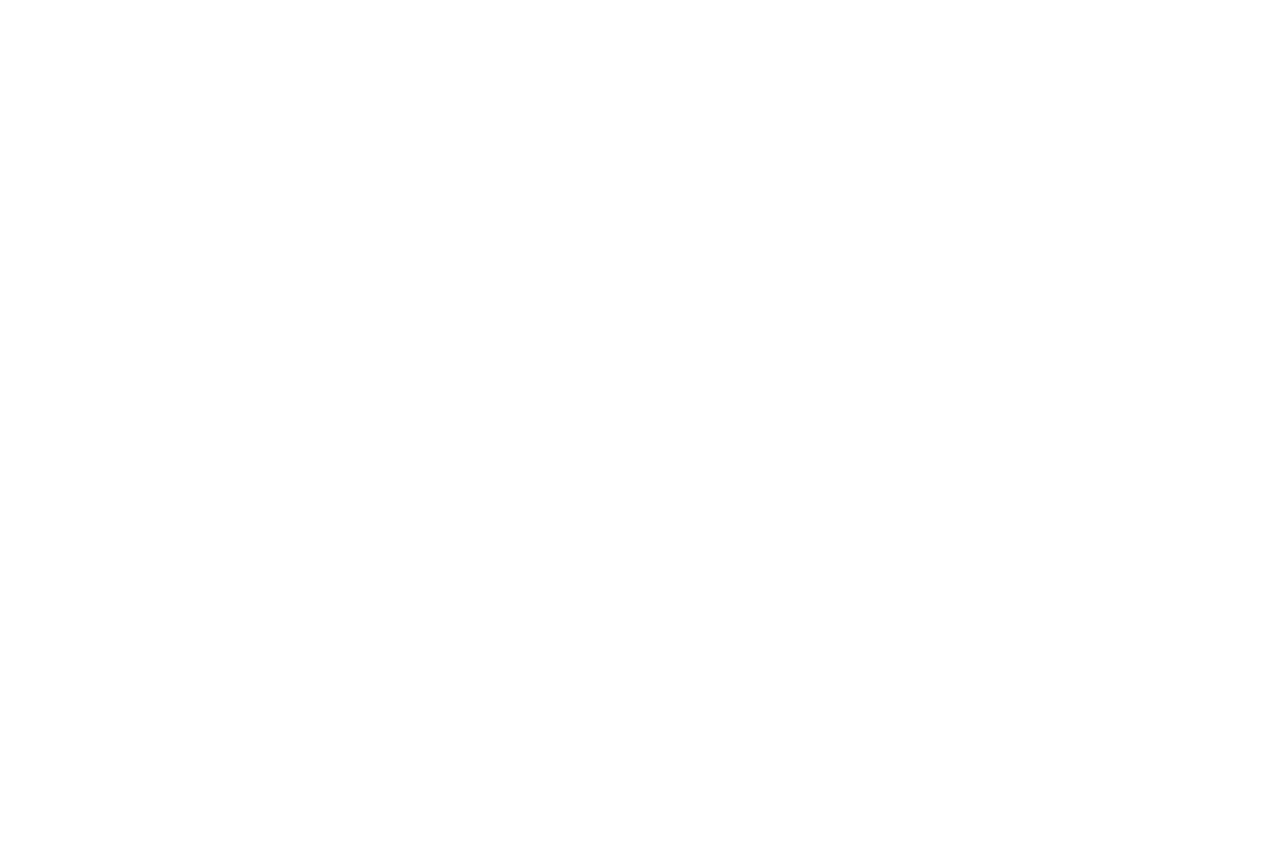
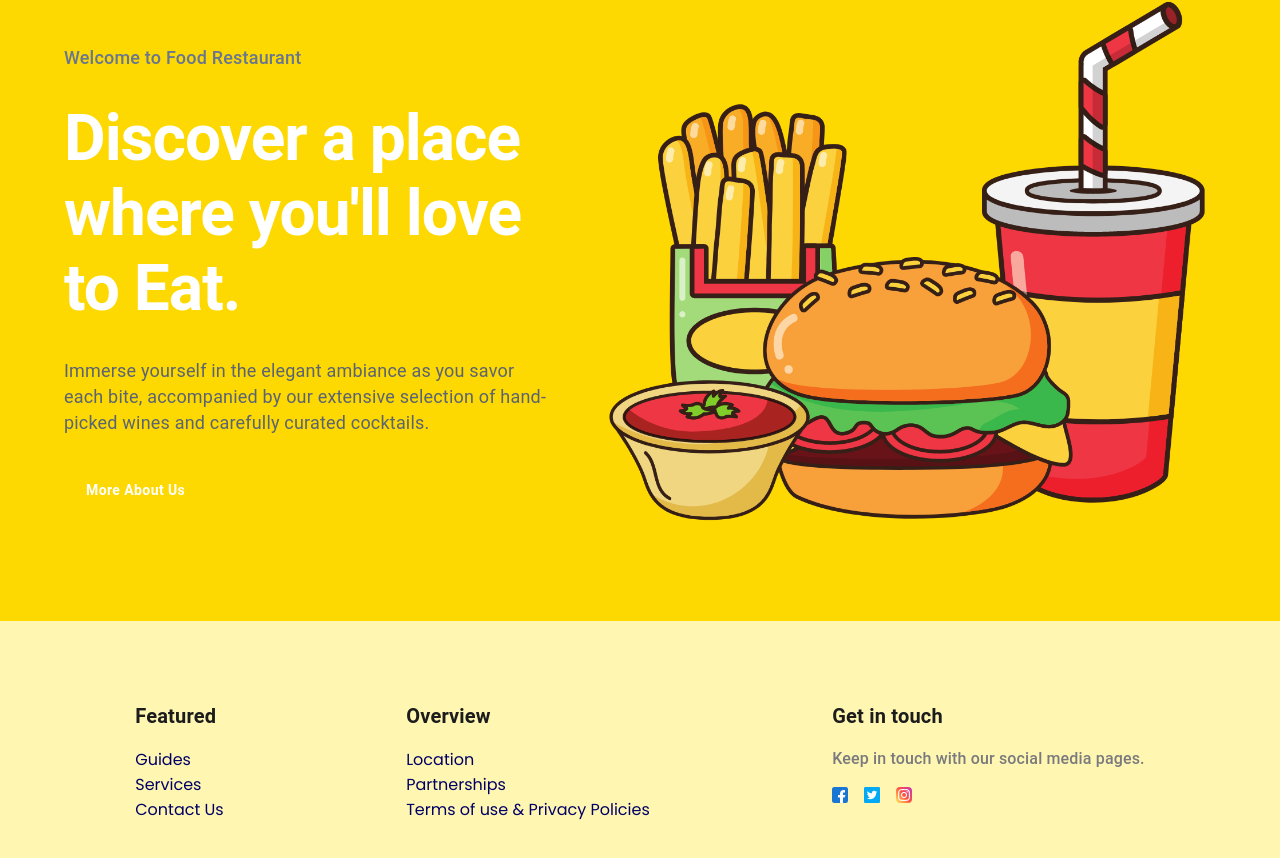
Before and after one commit to ideepakpg/react-restaurant-app, a React (Vite) app: page / in a window 1280 px wide. Shown: the part 160-1018 px from the top of the page. Before the commit the page ends 800 px from the top, so only its background shows below. Built offline with nearby package versions, Linux system fonts and the light colour scheme.

Commit message:
Import welcome and footer

```diff
--- a/src/App.jsx
+++ b/src/App.jsx
@@ -1,12 +1,18 @@
 import React from 'react';
 import { useState } from 'react'
 import Header from './Components/Header/Header'
+import Welcome from './Pages/Welcome/Welcome';
+import Footer from './Components/Footer/Footer';
 
 function App() {
     return (
+        <>
 
-        <Header />
+            <Header />
+            <Welcome />
+            <Footer />
 
+        </>
     )
 }
 
```
